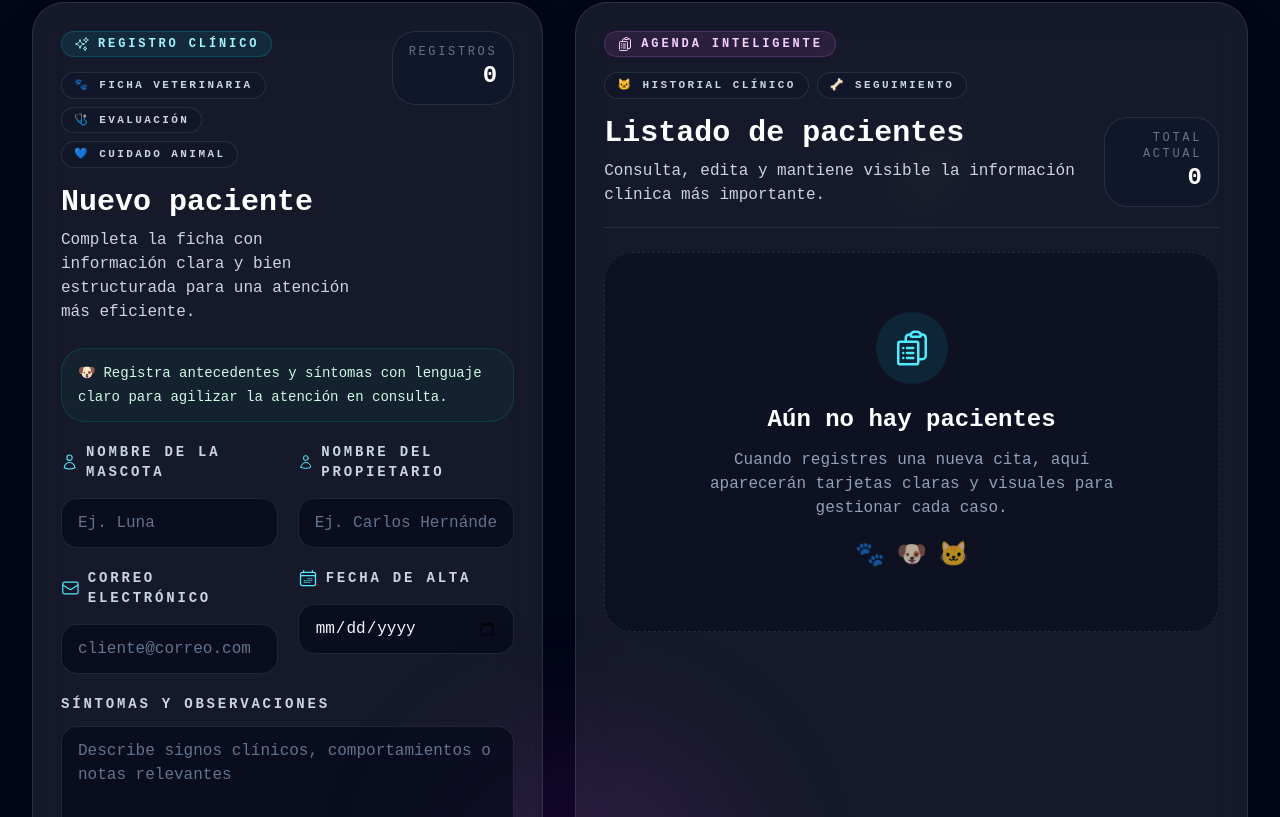
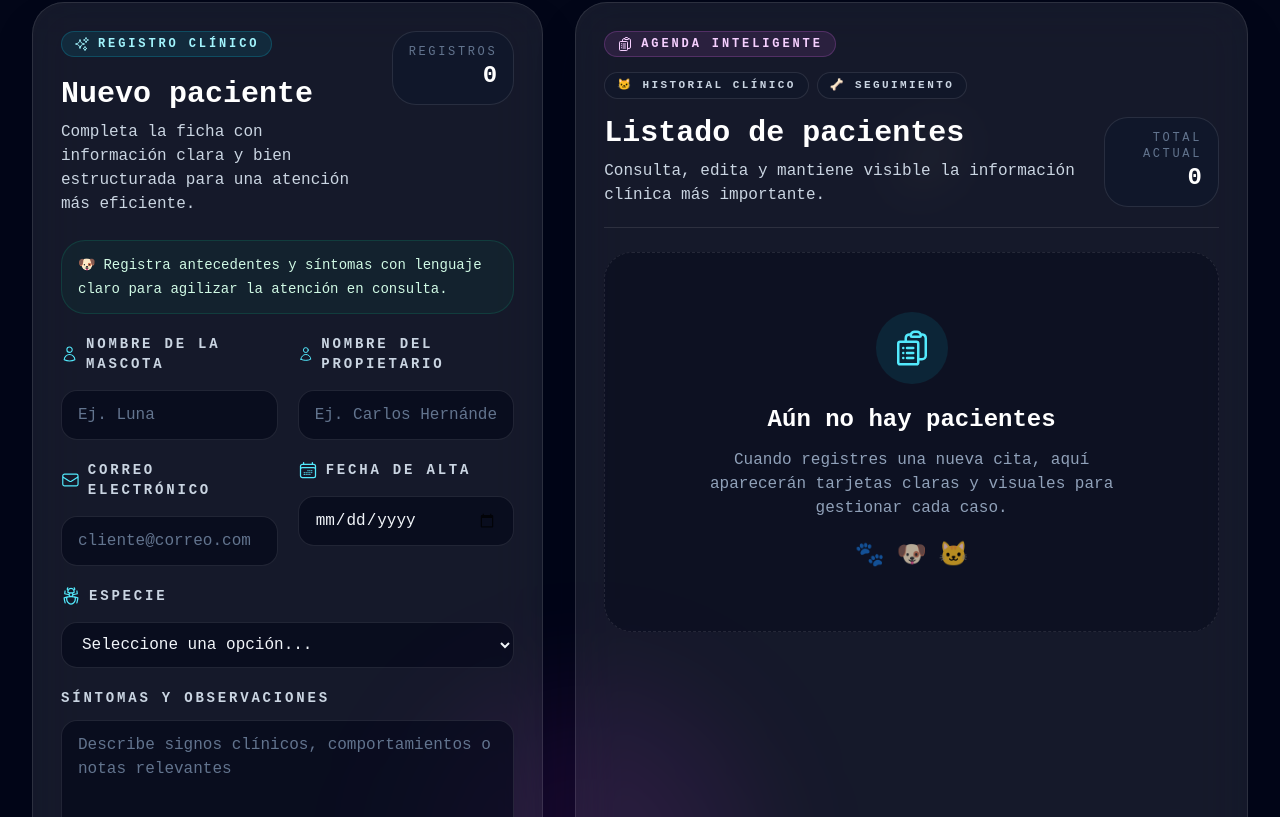
Before and after one commit to RamonVazquezG/citas, a React (Vite) app: page / in a window 1280 px wide. Shown: the part 743-1560 px from the top of the page. Built offline with nearby package versions, Linux system fonts and the light colour scheme; a web font is replaced by a local one.

Commit message:
Examen Desarrollo Web. Parte 1. Eliminación Parte 2. Cancelar edición Parte 3. Campo de Especie

```diff
--- a/src/App.jsx
+++ b/src/App.jsx
@@ -76,6 +76,7 @@ function App() {
             setPacientes={setPacientes}
             paciente={paciente}
             setPaciente={setPaciente}
+            modoEdicion={Boolean(paciente?.id)}
           />
 
           <ListadoPacientes
--- a/src/components/Formulario.jsx
+++ b/src/components/Formulario.jsx
@@ -8,13 +8,15 @@ import {
     ExclamationCircleIcon,
     SparklesIcon,
     UserIcon,
+    BugAntIcon,
 } from "@heroicons/react/24/outline";
 
-const Formulario = ({ pacientes, setPacientes, paciente, setPaciente }) => {
+const Formulario = ({ pacientes, setPacientes, paciente, setPaciente, modoEdicion }) => {
     const [nombre, setNombre] = useState('');
     const [propietario, setPropietario] = useState('');
     const [email, setEmail] = useState('');
     const [fecha, setFecha] = useState('');
+    const [especie, setEspecie] = useState('');
     const [sintomas, setSintomas] = useState('');
     const [error, setError] = useState({});
 
@@ -25,12 +27,13 @@ const Formulario = ({ pacientes, setPacientes, paciente, setPaciente }) => {
     const labelBaseClasses = "mb-1 block text-sm font-semibold uppercase tracking-[0.2em] text-slate-300";
     const errorTextClasses = "mt-2 inline-flex items-center gap-2 rounded-full border border-rose-400/20 bg-rose-400/10 px-3 py-1 text-sm text-rose-200";
 
-    useEffect(() =>{
-        if(Object.keys(paciente).length > 0){
+    useEffect(() => {
+        if (Object.keys(paciente).length > 0) {
             setNombre(paciente.nombre || '')
             setPropietario(paciente.propietario || '')
             setEmail(paciente.email || '')
-            setFecha (paciente.fecha || '')
+            setFecha(paciente.fecha || '')
+            setEspecie(paciente.especie || '')
             setSintomas(paciente.sintomas || '')
         }
     }, [paciente])
@@ -55,6 +58,11 @@ const Formulario = ({ pacientes, setPacientes, paciente, setPaciente }) => {
             })
             .refine((value) => new Date(value) <= new Date(), {
                 message: "La fecha no puede ser futura",
+            }),
+
+        especie: z
+            .enum(["perro", "gato", "conejo", "ave", "otro"], {
+                message: "Campo obligatorio, por favor elija la especie de su mascota"
             }),
 
         sintomas: z
@@ -88,6 +96,7 @@ const Formulario = ({ pacientes, setPacientes, paciente, setPaciente }) => {
             propietario,
             email,
             fecha,
+            especie,
             sintomas
         });
 
@@ -102,7 +111,7 @@ const Formulario = ({ pacientes, setPacientes, paciente, setPaciente }) => {
         const objetoPaciente = resultado.data;
 
 
-        if(paciente && paciente.id){
+        if (paciente && paciente.id) {
             objetoPaciente.id = paciente.id
             const pacientesActualizados = pacientes.map(p => p.id === paciente.id ? objetoPaciente : p)
             setPacientes(pacientesActualizados)
@@ -110,7 +119,7 @@ const Formulario = ({ pacientes, setPacientes, paciente, setPaciente }) => {
             notifyEdit()
         } else {
             objetoPaciente.id = Date.now().toString()
-            setPacientes( [...pacientes, objetoPaciente])
+            setPacientes([...pacientes, objetoPaciente])
             notify()
         }
 
@@ -118,7 +127,24 @@ const Formulario = ({ pacientes, setPacientes, paciente, setPaciente }) => {
         setPropietario('');
         setEmail('');
         setFecha('');
+        setEspecie('');
         setSintomas('');
+    };
+
+    const handleCancelar = () => {
+        // Limpiar el paciente seleccionado
+        setPaciente({});
+
+        // Regresar campos a nada
+        setNombre('');
+        setPropietario('');
+        setEmail('');
+        setFecha('');
+        setEspecie('');
+        setSintomas('');
+
+        // Limpiar cualquier error que pueda aparecer
+        setError({});
     };
 
     return (
@@ -128,11 +154,6 @@ const Formulario = ({ pacientes, setPacientes, paciente, setPaciente }) => {
                     <div className="inline-flex items-center gap-2 rounded-full border border-cyan-400/20 bg-cyan-400/10 px-3 py-1 text-xs font-semibold uppercase tracking-[0.24em] text-cyan-200">
                         <SparklesIcon className="h-4 w-4" />
                         Registro clínico
-                    </div>
-                    <div className="mt-3 flex flex-wrap gap-2">
-                        <span className="rounded-full border border-white/10 bg-slate-900/60 px-3 py-1 text-[11px] font-semibold uppercase tracking-[0.22em] text-slate-300">🐾 Ficha veterinaria</span>
-                        <span className="rounded-full border border-white/10 bg-slate-900/60 px-3 py-1 text-[11px] font-semibold uppercase tracking-[0.22em] text-slate-300">🩺 Evaluación</span>
-                        <span className="rounded-full border border-white/10 bg-slate-900/60 px-3 py-1 text-[11px] font-semibold uppercase tracking-[0.22em] text-slate-300">💙 Cuidado animal</span>
                     </div>
                     <h2 className="mt-4 text-3xl font-black text-white">{paciente?.id ? 'Actualizar paciente' : 'Nuevo paciente'}</h2>
                     <p className="mt-2 max-w-xl text-sm leading-6 text-slate-300 sm:text-base">
@@ -250,6 +271,37 @@ const Formulario = ({ pacientes, setPacientes, paciente, setPaciente }) => {
                 </div>
 
                 <div>
+                    <label className={labelBaseClasses} htmlFor="especie">
+                        <span className="mb-2 flex items-center gap-2 text-slate-300">
+                            <BugAntIcon className="h-5 w-5 text-cyan-300" />
+                            Especie
+                        </span>
+                    </label>
+                    <select
+                        type="text"
+                        id="especie"
+                        placeholder="Seleccione la especie de su mascota"
+                        className={inputBaseClasses}
+                        value={especie}
+                        onChange={e => setEspecie(e.target.value)}
+                    >
+                        <option value="default">Seleccione una opción...</option>
+                        <option value="perro">Perro</option>
+                        <option value="gato">Gato</option>
+                        <option value="conejo">Conejo</option>
+                        <option value="ave">Ave</option>
+                        <option value="otro">otro</option>
+                    </select>
+
+                    {error?.especie?._errors[0] && (
+                        <p className={errorTextClasses}>
+                            <ExclamationCircleIcon className="h-4 w-4" />
+                            {error.especie._errors[0]}
+                        </p>
+                    )}
+                </div>
+
+                <div>
                     <label className={labelBaseClasses} htmlFor="sintomas">
                         Síntomas y observaciones
                     </label>
@@ -271,9 +323,17 @@ const Formulario = ({ pacientes, setPacientes, paciente, setPaciente }) => {
                 </div>
 
                 <div className="flex flex-col gap-3 pt-2 sm:flex-row sm:items-center sm:justify-between">
-                    <p className="text-sm leading-6 text-slate-400">
-                        Usa información precisa para ofrecer una experiencia más confiable y profesional.
-                    </p>
+
+                    {paciente?.id && (
+                        <button
+                            type="button"
+                            className="inline-flex items-center justify-center rounded-2xl bg-linear-to-r from-red-400 via-red-500 to-red-600 px-6 py-3 text-sm font-bold uppercase tracking-[0.24em] text-slate-950 transition duration-200 hover:scale-[1.01] hover:shadow-lg hover:shadow-cyan-500/20"
+                            onClick={handleCancelar}
+                        >
+                            Cancelar
+                        </button>
+                    )}
+
 
                     <button
                         type="submit"
--- a/src/components/Paciente.jsx
+++ b/src/components/Paciente.jsx
@@ -4,7 +4,8 @@ import { PencilSquareIcon, TrashIcon } from '@heroicons/react/24/outline'
 
 const Paciente = ({ paciente, setPaciente, setPacientes }) => {
 
-    const { nombre, propietario, email, fecha, sintomas, id } = paciente
+    const { nombre, propietario, email, fecha, especie, sintomas, id } = paciente
+
 
     const fechaFormateada = new Intl.DateTimeFormat('es-MX', {
         dateStyle: 'long',
@@ -55,6 +56,11 @@ const Paciente = ({ paciente, setPaciente, setPacientes }) => {
                 </div>
 
                 <div className="mt-4 rounded-2xl border border-white/10 bg-white/5 p-4">
+                    <p className="text-xs font-semibold uppercase tracking-[0.2em] text-slate-500">Especie</p>
+                    <p className="mt-2 text-sm leading-7 text-slate-300 sm:text-base">{especie}</p>
+                </div>
+
+                <div className="mt-4 rounded-2xl border border-white/10 bg-white/5 p-4">
                     <p className="text-xs font-semibold uppercase tracking-[0.2em] text-slate-500">Síntomas</p>
                     <p className="mt-2 text-sm leading-7 text-slate-300 sm:text-base">{sintomas}</p>
                 </div>
@@ -77,6 +83,7 @@ const Paciente = ({ paciente, setPaciente, setPacientes }) => {
                         <TrashIcon className="h-5 w-5" />
                         Eliminar
                     </button>
+
                 </div>
             </div>
         </article>
```
Lines whose indentation alone changed are shown as unchanged.
